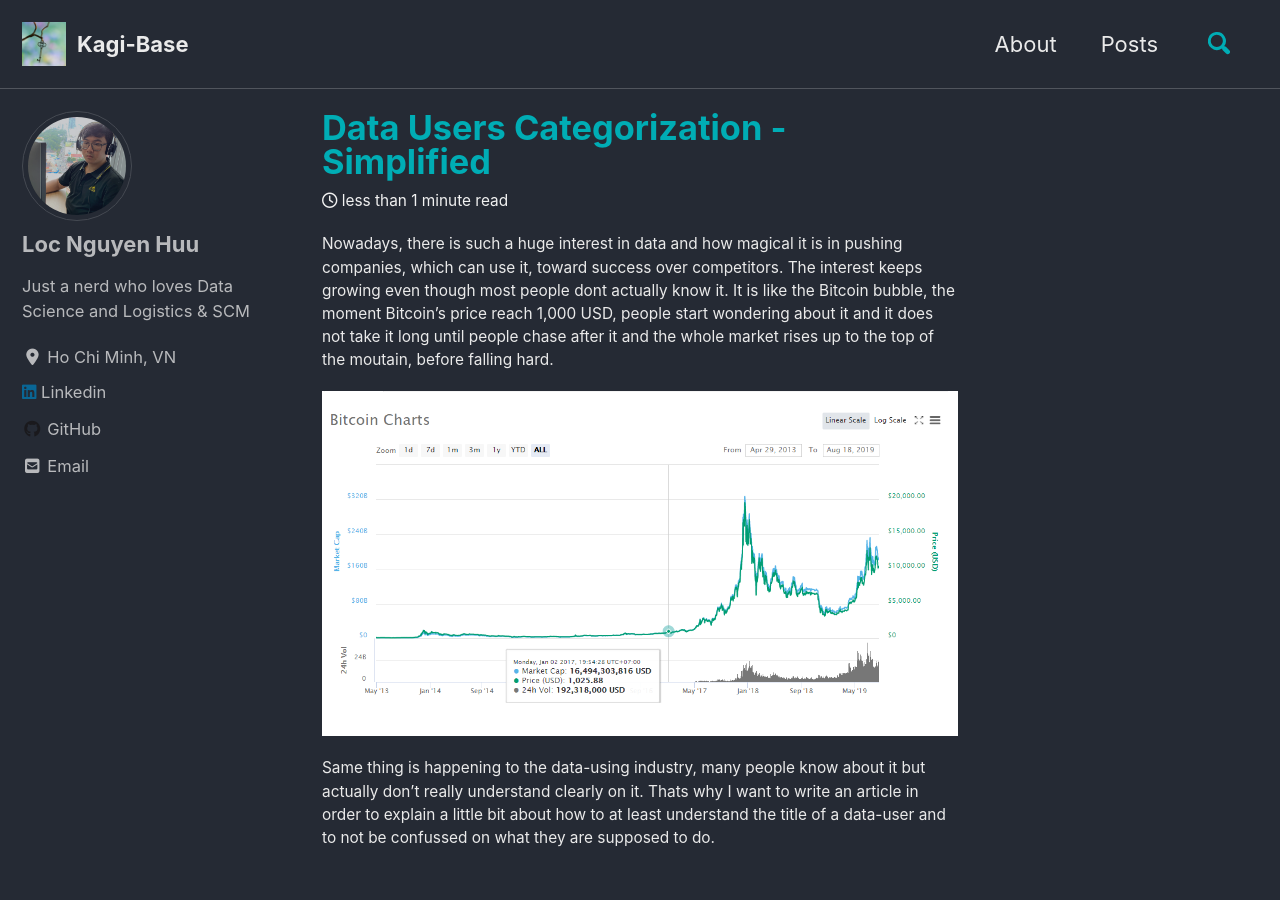
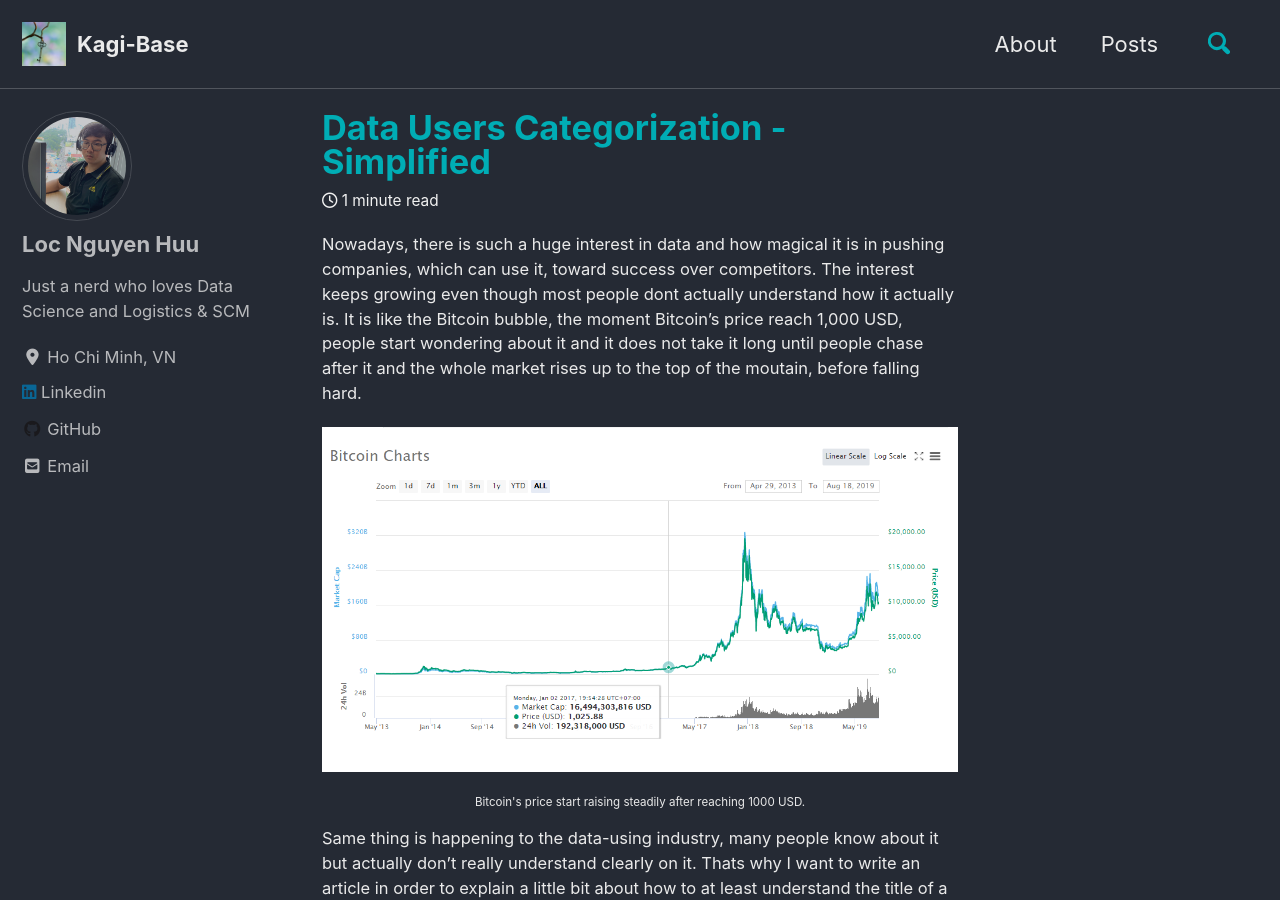
Before and after one commit to kaginguyen/locnguyen14061996.github.io, a Jekyll site: the page built from _posts/2019-08-18-data-categorization.md, in a window 1280 px wide and 900 px high. Built offline with Jekyll 4.4.1, drawn with Linux system fonts in a browser that asks for light colours; cached includes are drawn as plain includes; nearby versions of some CDN libraries; part of the change alters nothing that is shown; some of the changed text lies outside the part shown.

Commit message:
Update post

```diff
--- a/_layouts/single.html
+++ b/_layouts/single.html
@@ -33,7 +33,7 @@ layout: default
         </header>
       {% endunless %}
 
-      <section class="page__content" itemprop="text" style="font-size: 70%">
+      <section class="page__content" itemprop="text" style="font-size: 75%">
         {% if page.toc %}
           <aside class="sidebar__right {% if page.toc_sticky %}sticky{% endif %}">
             <nav class="toc">
--- a/_posts/2019-08-18-data-categorization.md
+++ b/_posts/2019-08-18-data-categorization.md
@@ -4,8 +4,24 @@ date: 2019-08-18
 tags: [Data Science]
 ---
 
-Nowadays, there is such a huge interest in data and how magical it is in pushing companies, which can use it, toward success over competitors. The interest keeps growing even though most people dont actually know it. It is like the Bitcoin bubble, the moment Bitcoin's price reach 1,000 USD, people start wondering about it and it does not take it long until people chase after it and the whole market rises up to the top of the moutain, before falling hard.
+Nowadays, there is such a huge interest in data and how magical it is in pushing companies, which can use it, toward success over competitors. The interest keeps growing even though most people dont actually understand how it actually is. It is like the Bitcoin bubble, the moment Bitcoin's price reach 1,000 USD, people start wondering about it and it does not take it long until people chase after it and the whole market rises up to the top of the moutain, before falling hard.
 
 <img src="/images/data-categorization/bitcoin.png" alt="Bitcoin Price Change" title="Bitcoin Price Change" width="1280" height="854" class="image-popup"/>
+<p align="center" style="font-size: 70%;"> Bitcoin's price start raising steadily after reaching 1000 USD.</p>
 
 Same thing is happening to the data-using industry, many people know about it but actually don't really understand clearly on it. Thats why I want to write an article in order to explain a little bit about how to at least understand the title of a data-user and to not be confussed on what they are supposed to do.
+
+Now I will list down some the most famous titles, which includes some you may have heard a lot before, and after that, I will go on to explain them separately:
+
+1. Data Scientist
+2. Machine Learning (AI)  Researcher/Engineer
+3. (Big) Data Engineer
+4. Data Analyst
+5. Business Analyst
+6. Business Data Analyst
+
+
+Through time, some of the explanation can change drastically so I may make some mistakes, therefore, make sure to see the Updated time at the end of the article to see when is the last time I update this list. Without waiting further, let's dive right in!!!
+
+
+*(To be continued)*
```
